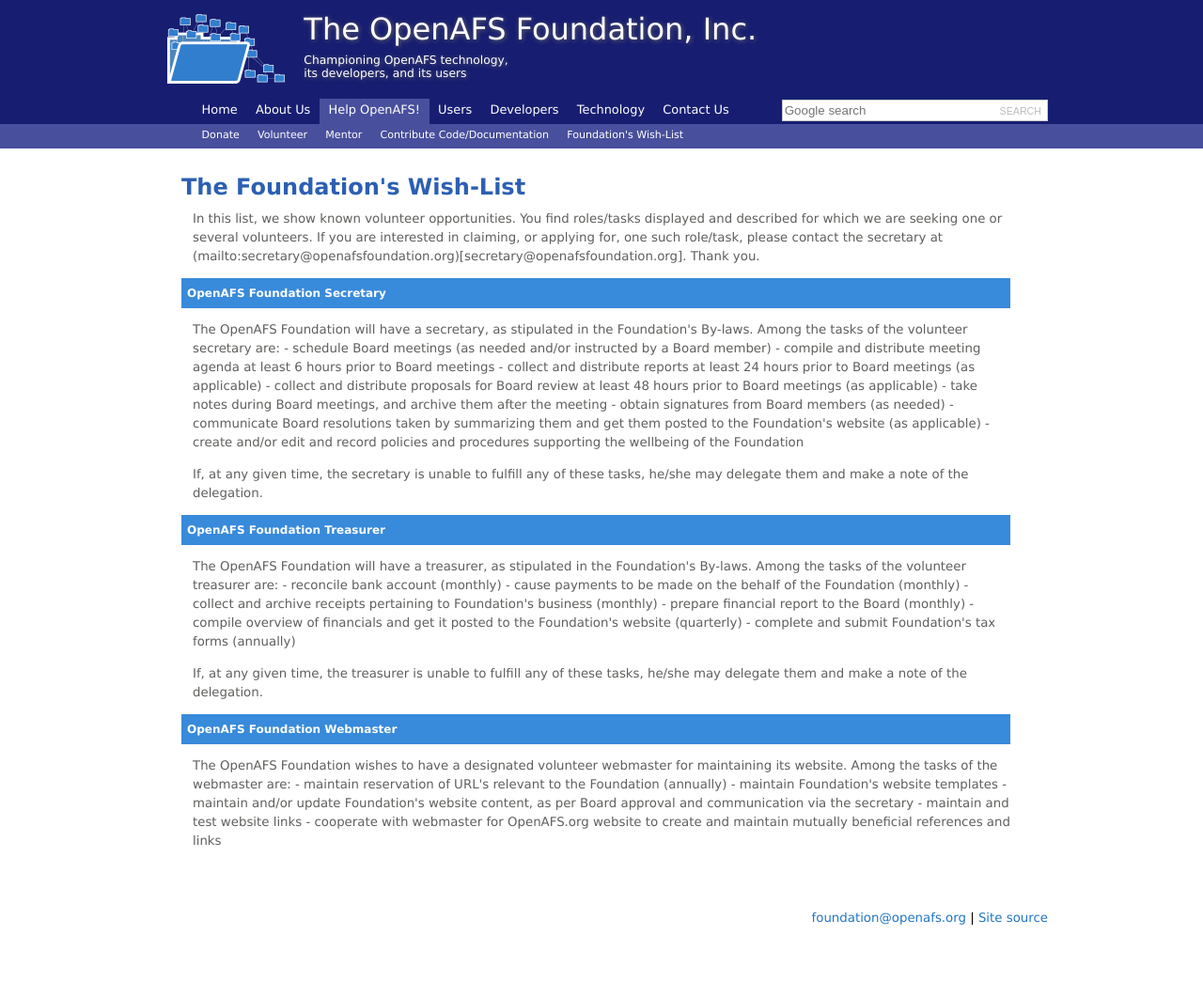
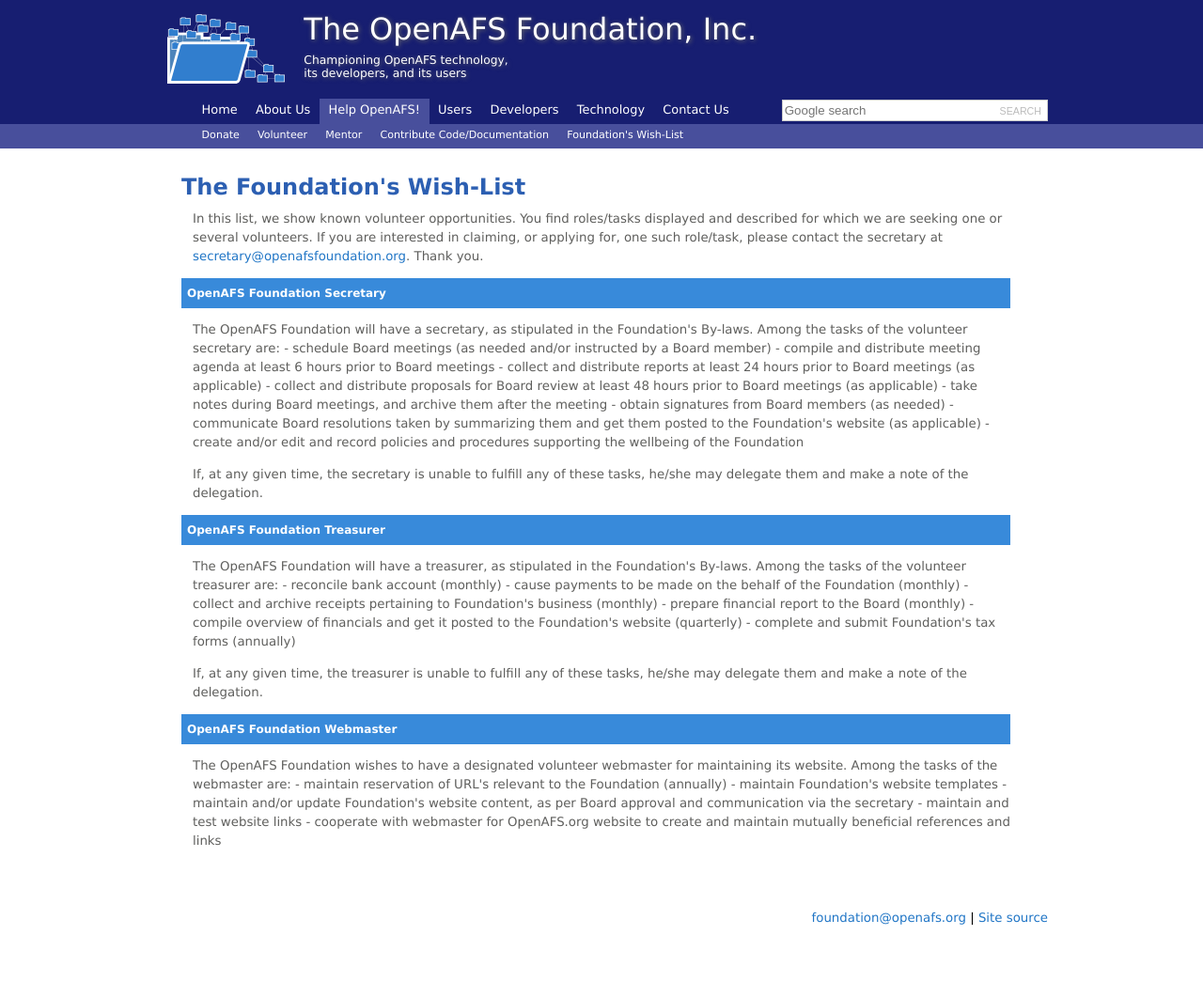
Before and after one commit to openafsfoundation/openafsfoundation.org, a Jekyll site: the page built from help/wishlist/index.md, in a window 1280 px wide. Shown: the whole page at 94% size. Built offline with Jekyll 4.4.1, drawn with Linux system fonts in a browser that asks for light colours.

Commit message:
Update index.md

```diff
--- a/help/wishlist/index.md
+++ b/help/wishlist/index.md
@@ -5,7 +5,7 @@
 
 ## The Foundation's Wish-List ##
 
-In this list, we show known volunteer opportunities.  You find roles/tasks displayed and described for which we are seeking one or several volunteers. If you are interested in claiming, or applying for, one such role/task, please contact the secretary at (mailto:secretary@openafsfoundation.org)[secretary@openafsfoundation.org].  Thank you.
+In this list, we show known volunteer opportunities.  You find roles/tasks displayed and described for which we are seeking one or several volunteers. If you are interested in claiming, or applying for, one such role/task, please contact the secretary at [secretary@openafsfoundation.org](mailto:secretary@openafsfoundation.org).  Thank you.
 
 ### OpenAFS Foundation Secretary ###
 
```
